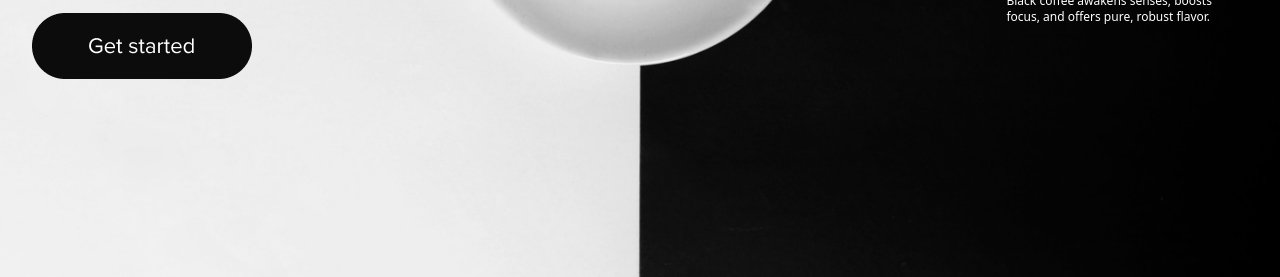
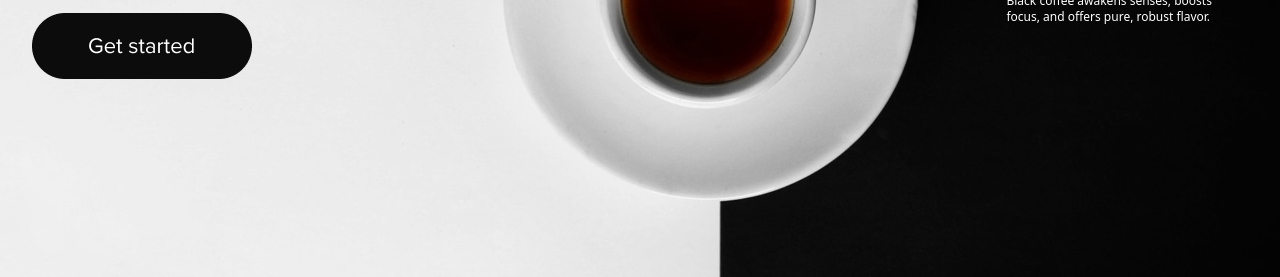
Before and after one commit to ahsantanveer7777/coffee-themed-landing-page, a website: page index.html in a window 1280 px wide. Shown: the part 523-800 px from the top of the page. Drawn offline with Linux system fonts and the light colour scheme; files whose address does not match are found by name.

Commit message:
bg path modified

```diff
--- a/index.html
+++ b/index.html
@@ -8,7 +8,7 @@
   <title>Landing Page</title>
 </head>
 
-<body class="p-2 sm:p-4 md:p-8 lg:p-8 h-screen bg-[url('./img/Imagebg.png')] bg-cover bg-center bg-no-repeat">
+<body class="p-2 sm:p-4 md:p-8 lg:p-8 h-screen bg-[url('/img/Imagebg.png')]">
 
 
 <div class="flex flex-col w-1/3 h-full justify-center gap-4 sm:justify-center sm:gap-8 md:justify-center md:gap-8 lg:justify-center lg:gap-4">
```
